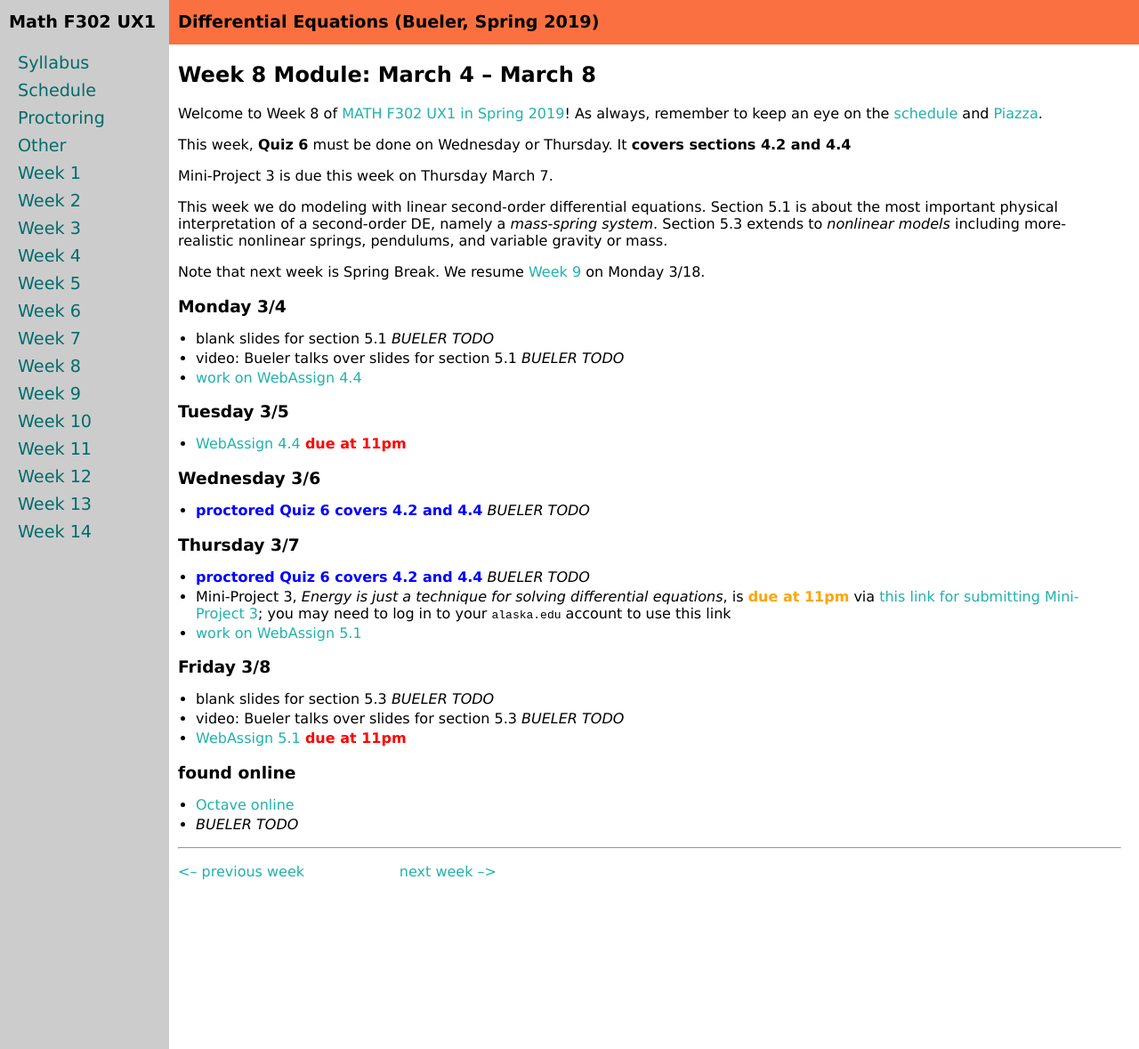
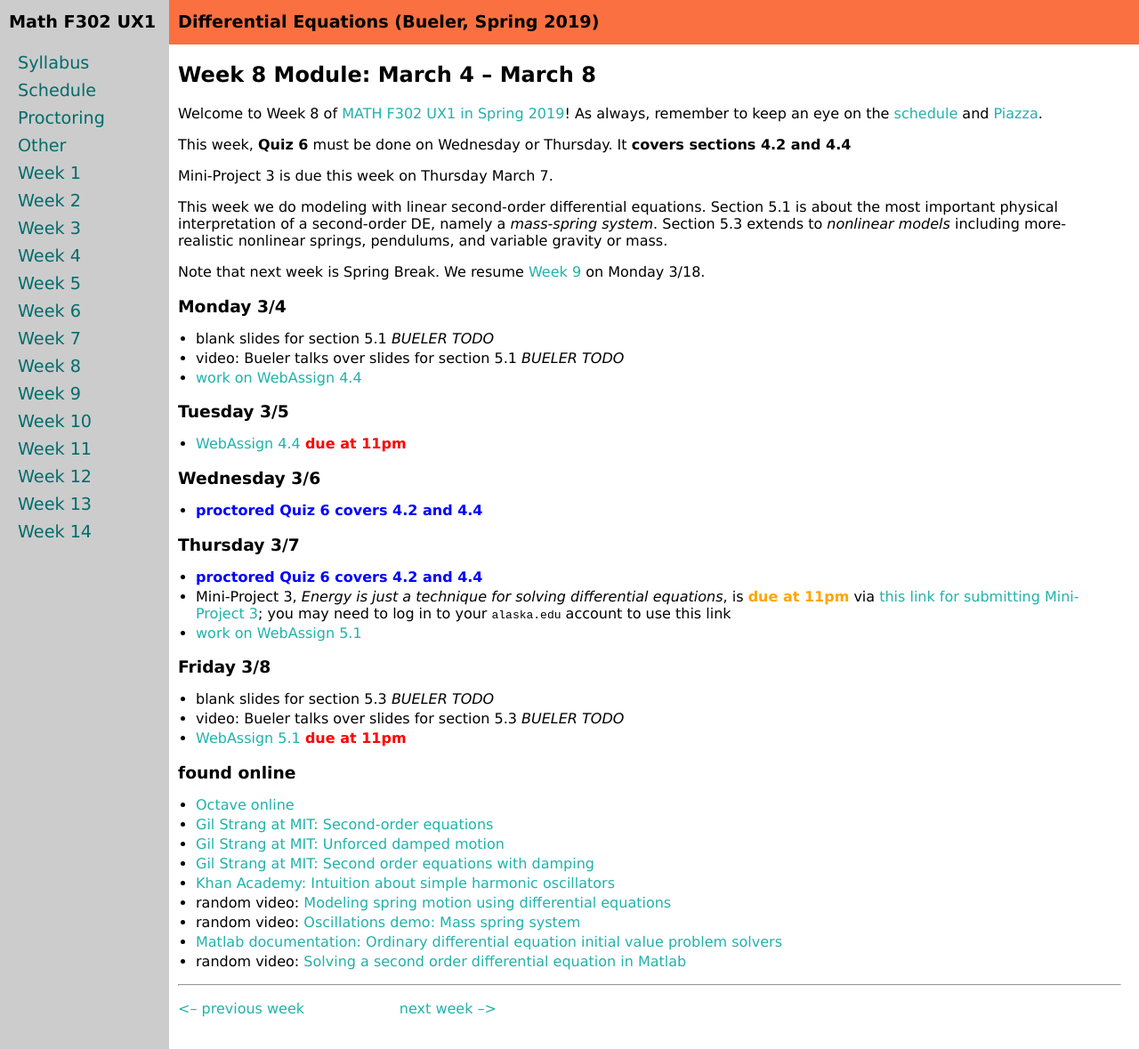
Before and after one commit to bueler/math302, a Jekyll site: the page built from week8.md, in a window 1280 px wide and 1179 px high. Shown: the whole window at 89% size. Built offline with Jekyll 4.4.1, drawn with Linux system fonts in a browser that asks for light colours.

Commit message:
quiz 6 done; curate some stuff

```diff
--- a/week8.md
+++ b/week8.md
@@ -24,10 +24,10 @@ Note that next week is Spring Break.  We resume [Week 9](week9) on Monday 3/18.
 * [WebAssign 4.4](https://www.webassign.net/) <span style="color:red">**due at 11pm**</span>
 
 ### Wednesday 3/6
-* <span style="color:blue">**proctored Quiz 6 covers 4.2 and 4.4**</span> _BUELER TODO_
+* <span style="color:blue">**proctored Quiz 6 covers 4.2 and 4.4**</span>
 
 ### Thursday 3/7
-* <span style="color:blue">**proctored Quiz 6 covers 4.2 and 4.4**</span> _BUELER TODO_
+* <span style="color:blue">**proctored Quiz 6 covers 4.2 and 4.4**</span>
 * Mini-Project 3, _Energy is just a technique for solving differential equations_, is <span style="color:orange">**due at 11pm**</span> via [this link for submitting Mini-Project 3](https://goo.gl/forms/fmSrrnCs8blR3Fwn1); you may need to log in to your `alaska.edu` account to use this link
 * [work on WebAssign 5.1](https://www.webassign.net/)
 
@@ -38,7 +38,14 @@ Note that next week is Spring Break.  We resume [Week 9](week9) on Monday 3/18.
 
 ### found online
 * [Octave online](https://octave-online.net/)
-* _BUELER TODO_
+* [Gil Strang at MIT: Second-order equations](https://www.youtube.com/watch?v=xvTYUnqn2wY)
+* [Gil Strang at MIT: Unforced damped motion](https://www.youtube.com/watch?v=zqks_JcU0cM)
+* [Gil Strang at MIT: Second order equations with damping](https://www.youtube.com/watch?v=SMQPt7t0bHk)
+* [Khan Academy: Intuition about simple harmonic oscillators](https://www.khanacademy.org/science/ap-physics-1/simple-harmonic-motion-ap/introduction-to-simple-harmonic-motion-ap/v/intuition-about-simple-harmonic-oscillators)
+* random video: [Modeling spring motion using differential equations](https://www.youtube.com/watch?v=JbwGlTz0wqk)
+* random video: [Oscillations demo: Mass spring system](https://www.youtube.com/watch?v=FJBPNJR2QJU)
+* [Matlab documentation: Ordinary differential equation initial value problem solvers](https://www.mathworks.com/help/matlab/ordinary-differential-equations.html)
+* random video: [Solving a second order differential equation in Matlab](https://www.youtube.com/watch?v=fx3bl4oA_0U)
 
 <hr>
 <a align="left" href="week7">\<-- previous week</a>  &nbsp; &nbsp; &nbsp; &nbsp; &nbsp; &nbsp; &nbsp; &nbsp; &nbsp; &nbsp; <a align="right" href="week9">next week --\></a>
```
